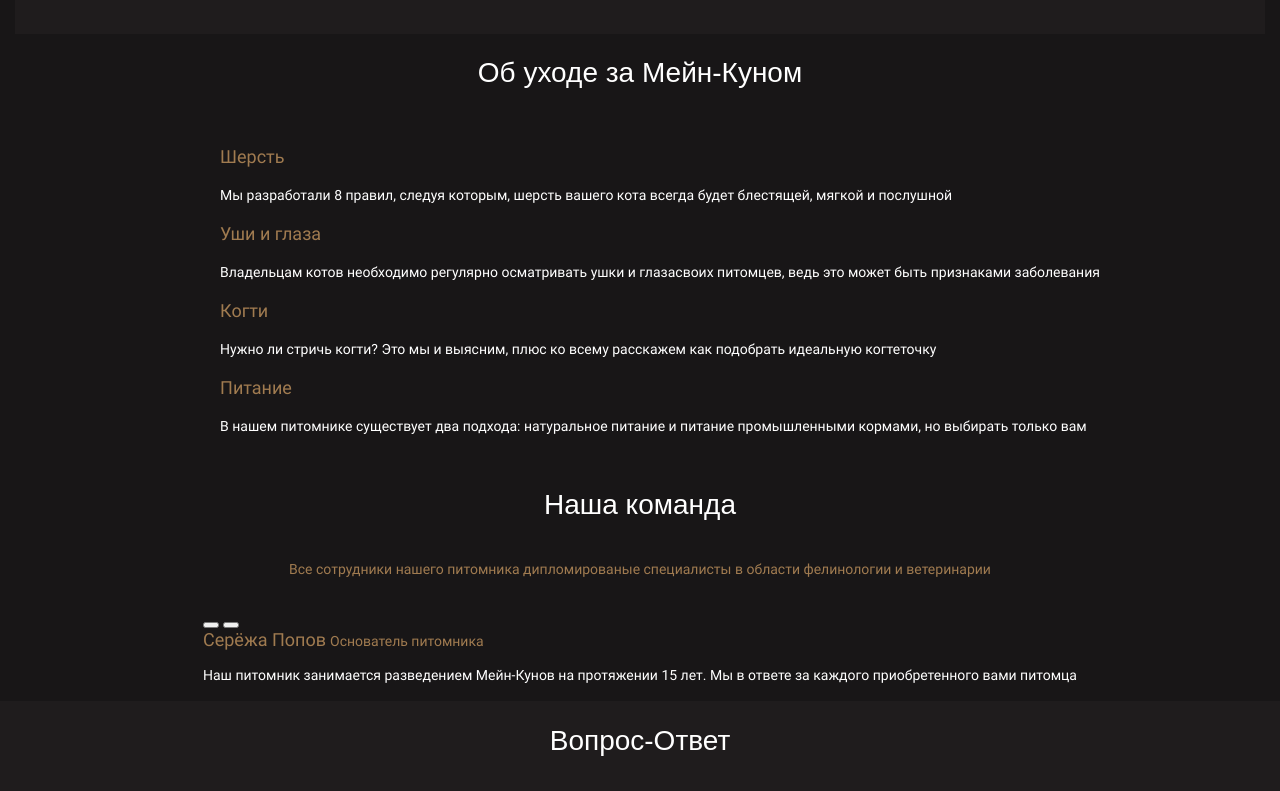
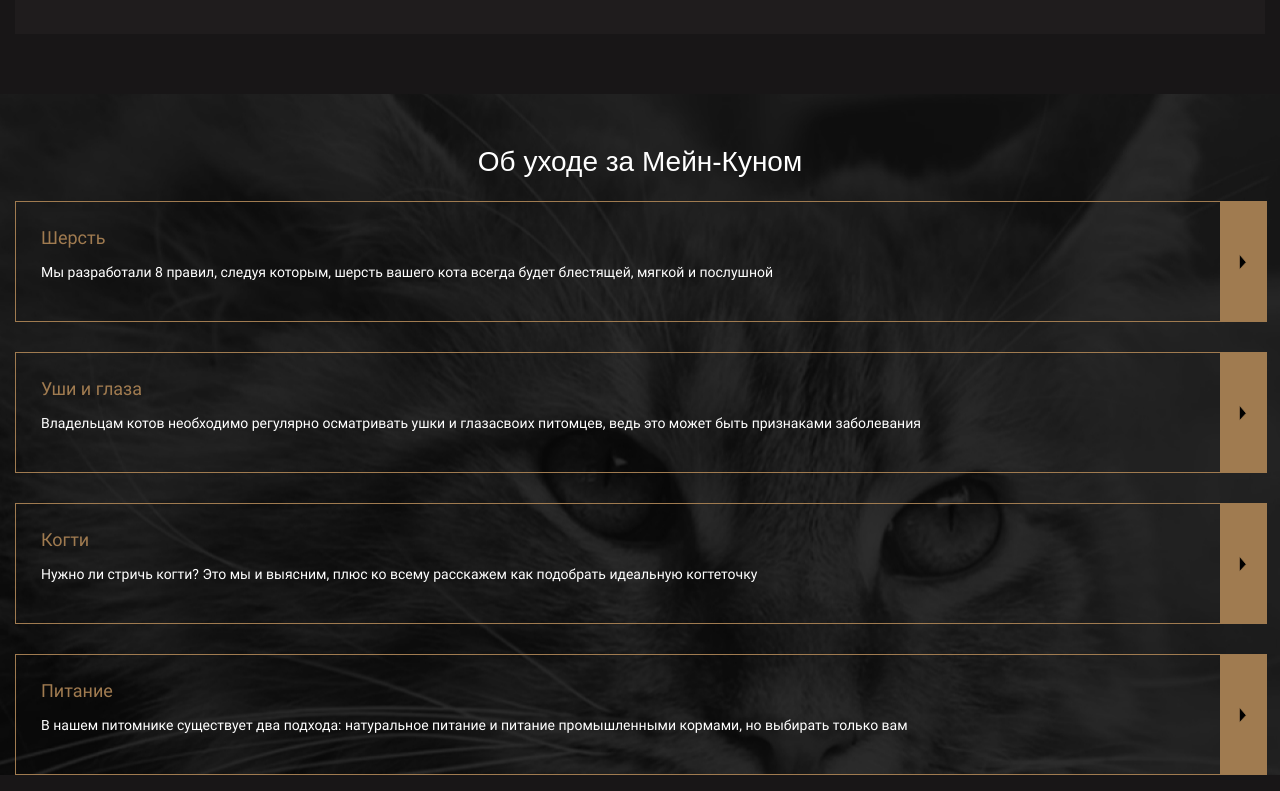
Before and after one commit to st4rfisher/main-coon-cattery, a website: page source/index.html in a window 1280 px wide. Shown: the part 3740-4531 px from the top of the page. Drawn offline with nearby package versions, Linux system fonts and the light colour scheme; files that its build step writes are made by us from their sources; files whose address does not match are found by name.

Commit message:
Верстка блока pet-care

```diff
--- a/source/index.html
+++ b/source/index.html
@@ -107,35 +107,62 @@
           </ul>
         </section>
         <section class="pet-care">
-          <h2 class="pet-care__title">Об уходе за Мейн-Куном</h2>
+          <h2 class="pet-care__title">
+            Об уходе
+            за Мейн-Куном</h2>
           <ul class="pet-care__list">
             <li class="pet-care__item">
+              <div class="pet-care__item-info">
                 <h3 class="pet-care__item-title">Шерсть</h3>
                 <p class="pet-care__description">
                   Мы разработали 8 правил, следуя которым, шерсть вашего кота всегда будет блестящей, мягкой и послушной
                 </p>
-              <a class="pet-care__link" href="#"></a>
+              </div>
+              <a class="pet-care__link" href="#">
+                <svg class="pet-care__arrow" width="8" height="18">
+                  <use xlink:href="img/icons/sprite.svg#arrow-right-icon"></use>
+                </svg>
+              </a>
             </li>
             <li class="pet-care__item">
+              <div class="pet-care__item-info">
                 <h3 class="pet-care__item-title">Уши и глаза</h3>
                 <p class="pet-care__description">
                   Владельцам котов необходимо регулярно осматривать ушки и глазасвоих питомцев, ведь это может быть признаками заболевания
                 </p>
-              <a class="pet-care__link" href="#"></a>
+              </div>
+              <a class="pet-care__link" href="#">
+                <svg class="pet-care__arrow" width="8" height="18">
+                  <use xlink:href="img/icons/sprite.svg#arrow-right-icon"></use>
+                </svg>
+              </a>
+
             </li>
             <li class="pet-care__item">
+              <div class="pet-care__item-info">
                 <h3 class="pet-care__item-title">Когти</h3>
                 <p class="pet-care__description">
                   Нужно ли стричь когти? Это мы и выясним, плюс ко всему расскажем как подобрать идеальную когтеточку
                 </p>
-              <a class="pet-care__link" href="#"></a>
+              </div>
+              <a class="pet-care__link" href="#">
+                <svg class="pet-care__arrow" width="8" height="18">
+                  <use xlink:href="img/icons/sprite.svg#arrow-right-icon"></use>
+                </svg>
+              </a>
             </li>
             <li class="pet-care__item">
+              <div class="pet-care__item-info">
                 <h3 class="pet-care__item-title">Питание</h3>
                 <p class="pet-care__description">
                   В нашем питомнике существует два подхода: натуральное питание и питание промышленными кормами, но выбирать только вам
                 </p>
-              <a class="pet-care__link" href="#"></a>
+              </div>
+              <a class="pet-care__link" href="#">
+                <svg class="pet-care__arrow" width="8" height="18">
+                  <use xlink:href="img/icons/sprite.svg#arrow-right-icon"></use>
+                </svg>
+              </a>
             </li>
           </ul>
         </section>
--- a/source/scss/blocks/pet-care.scss
+++ b/source/scss/blocks/pet-care.scss
@@ -3,6 +3,11 @@
   flex-direction: column;
   align-items: center;
   background-color: $black;
+  background-image: url("../img/background-cat.jpg");
+  background-position: center;
+  background-repeat: no-repeat;
+  object-fit: cover;
+  padding: 29px 15px 0 15px;
 }
 
 .pet-care__title {
@@ -10,15 +15,44 @@
 }
 
 .pet-care__list {
+  display: flex;
+  flex-direction: column;
+  row-gap: 30px;
+  width: 100%;
   list-style: none;
+  padding: 0;
+  margin: 0;
+}
+
+.pet-care__item {
+  display: grid;
+  grid-template-columns: 1fr min-content;
+  grid-template-rows: min-content;
+  width: 100%;
+  height: auto;
+  border: 1px solid $gold;
+}
+
+
+.pet-care__item-info {
+  padding: 25px 8px 25px 25px;
 }
 
 .pet-care__item-title {
   @include text;
   color: $gold;
+  margin: 0;
 }
 
 .pet-care__description {
   @include paragraph-mobile;
   color: $white;
 }
+
+.pet-care__link {
+  display: flex;
+  align-items: center;
+  justify-content: center;
+  min-width: 46px;
+  background-color: $gold;
+}
--- a/source/scss/blocks/services.scss
+++ b/source/scss/blocks/services.scss
@@ -1,6 +1,6 @@
 .services {
   background-color: $black;
-  padding: 31px 15px 0 15px;
+  padding: 31px 15px 60px 15px;
 }
 
 .services__sub-title {
--- a/source/scss/global/mixins.scss
+++ b/source/scss/global/mixins.scss
@@ -103,7 +103,7 @@
 @mixin text {
   font-family: "Roboto", "Arial", "Tahoma", sans-serif;
   font-style: normal;
-  font-weight: normal;
+  font-weight: 700;
   font-size: 18px;
   line-height: 21px;
   word-break: break-word;
```
Also changed, not shown: build/css/styles.css, build/css/styles.min.css, build/img/background-cat.jpg (added), build/img/background-cat.webp (added), build/index.html, source/img/background-cat.jpg (added), source/scss/blocks/main.css (deleted), 2 other files. Lines whose indentation alone changed are shown as unchanged.
